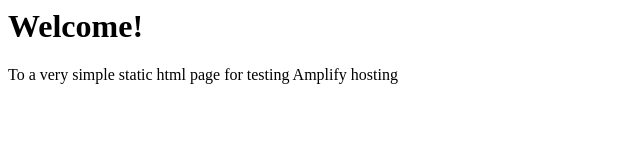
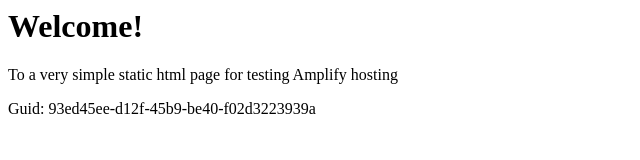
Before and after one commit to aws-aemilia-dub/Github-PR-Commit-Integration-Test-DoNotTouch-GithubWebhookPreviewCanaryTest-v1-prod-eu-west-1, a website: page src/index.html in a window 1280 px wide. Shown: the whole page, without its empty margins (0-640 px from the left). Drawn offline with Linux system fonts and the light colour scheme.

Commit message:
commit from integ tests

```diff
--- a/src/index.html
+++ b/src/index.html
@@ -1,3 +1,5 @@
+
+
 <html lang="en">
 
 <head>
@@ -10,6 +12,6 @@
 <body>
     <h1>Welcome!</h1>
     <p>To a very simple static html page for testing Amplify hosting</p>
-</body>
+    <p>Guid: 93ed45ee-d12f-45b9-be40-f02d3223939a</p></body>
 
 </html>
```
